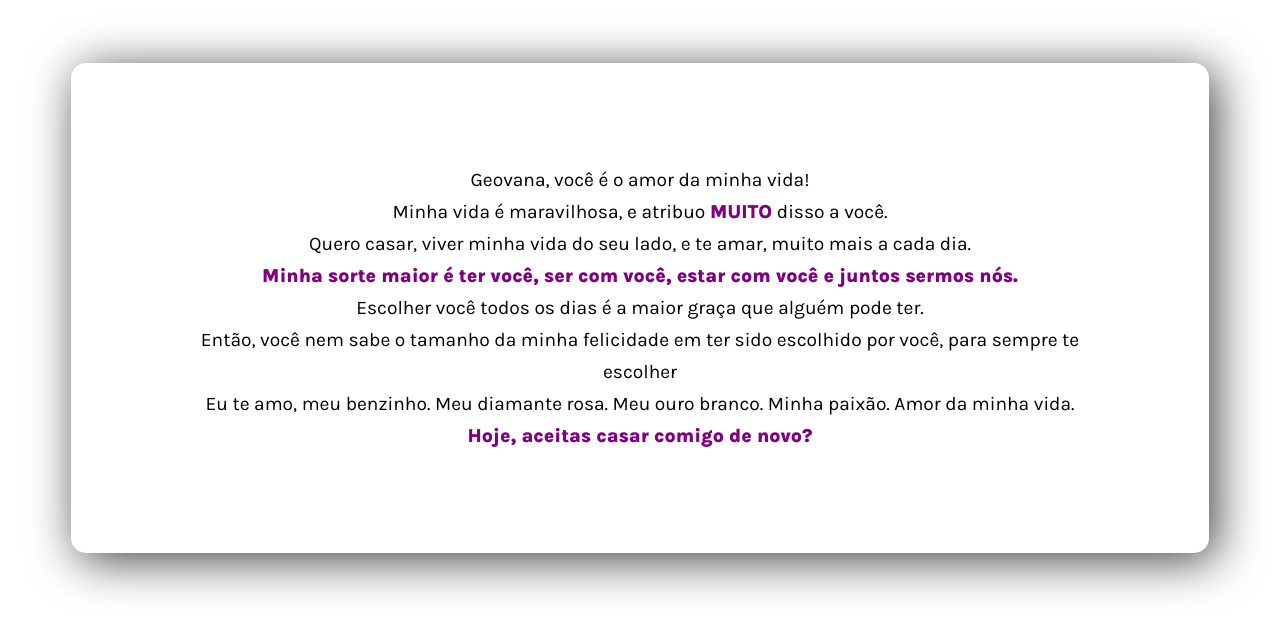
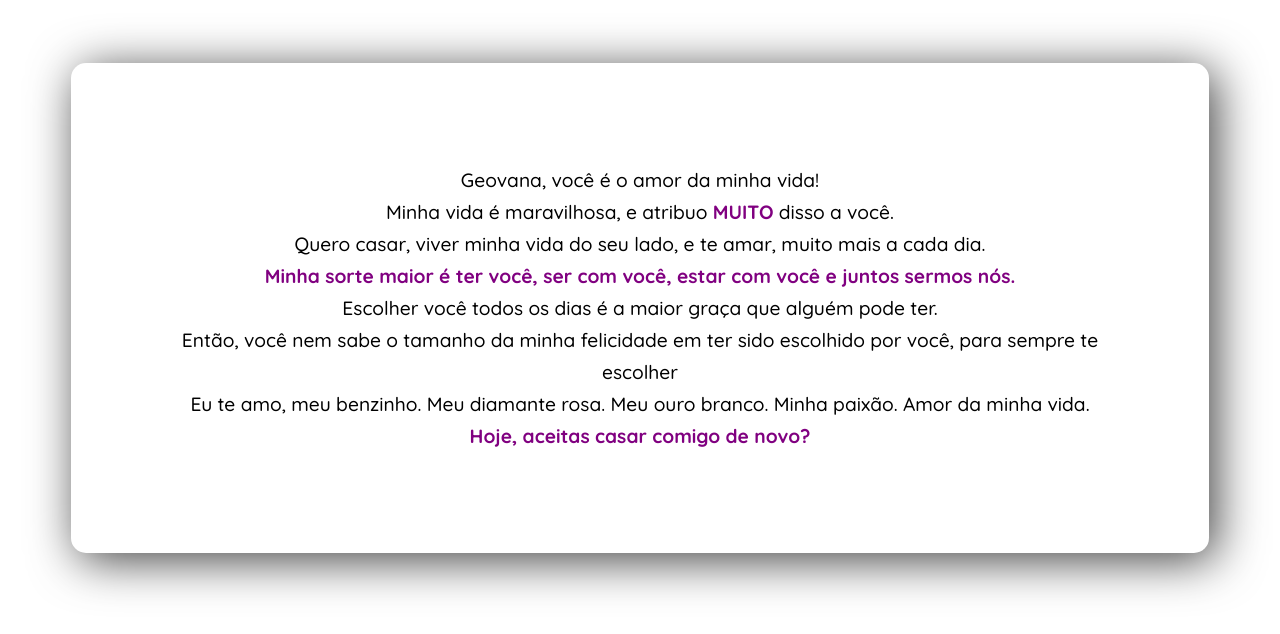
Before and after one commit to lucas-35065/o-que-assistir, a Next.js app: page / in a window 1280 px wide. Shown: the top 634 px of the page. Built offline with nearby package versions, Linux system fonts and the light colour scheme.

Commit message:
alterando a fonte

```diff
--- a/pages/styles.module.css
+++ b/pages/styles.module.css
@@ -1,10 +1,10 @@
-@import url('https://fonts.googleapis.com/css2?family=Karla:ital,wght@0,200..800;1,200..800&display=swap');
+@import url('https://fonts.googleapis.com/css2?family=Quicksand:wght@300..700&display=swap');
 
 .title{
     margin: 5%;
     text-align: center;
-    font-family: "Karla", sans-serif;
-    font-weight: 400;
+    font-family: "Quicksand", sans-serif;
+    font-weight: 500;
     color: black;
     border-radius: 15px;
     box-shadow: 7px 7px 48px 0px rgba(0,0,0,0.75);
```
